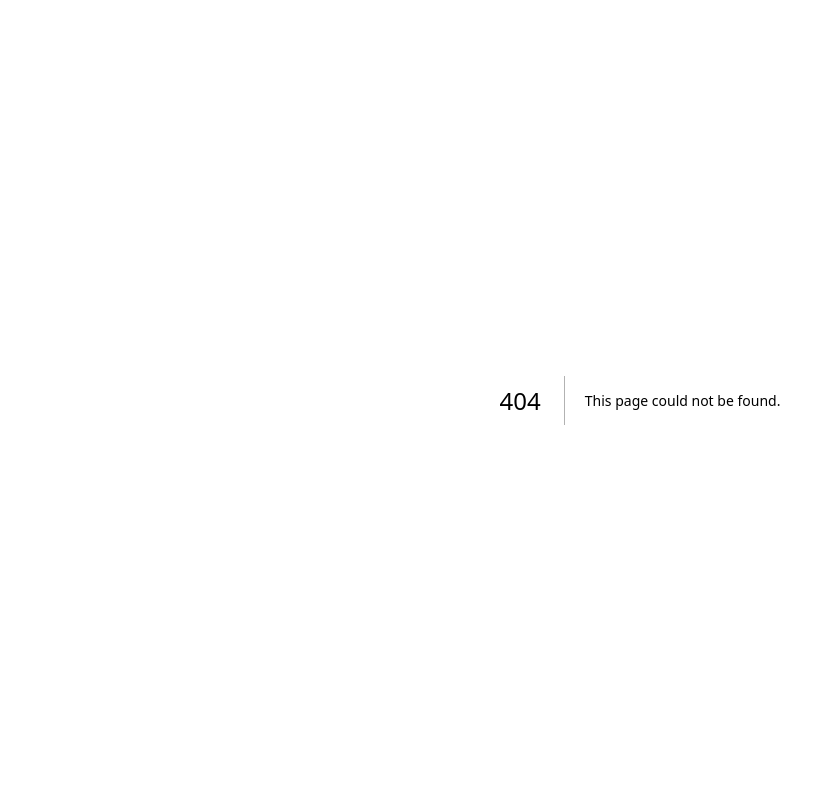
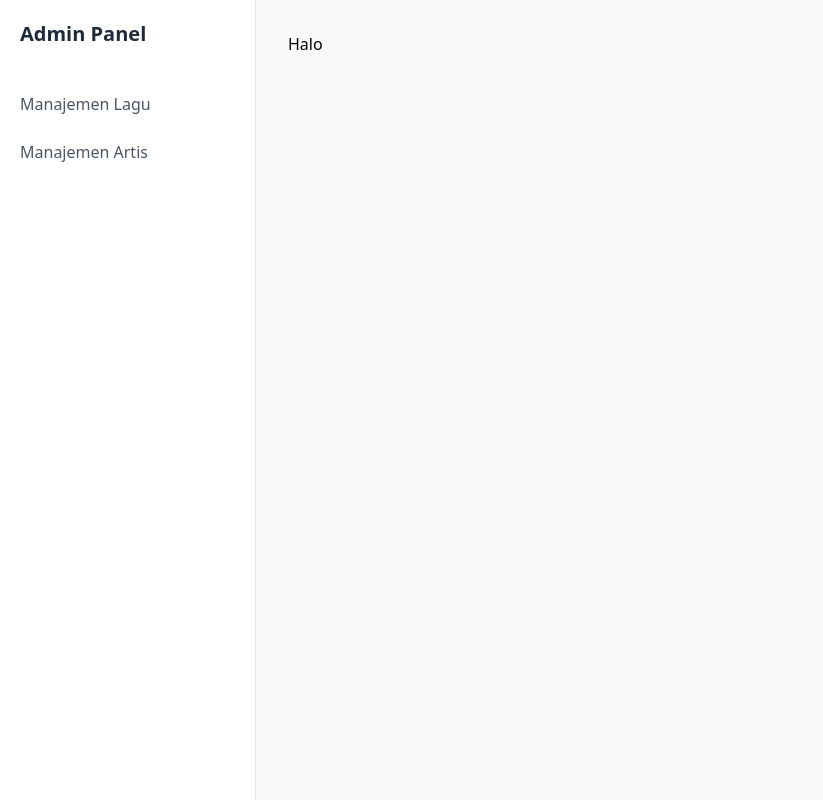
Before and after one commit to chailykevin/lyrics-app-approuter, a Next.js app: page /admin in a window 1280 px wide. Before the commit this address had no page. Shown: the whole page, without its empty margins (0-823 px from the left). Built offline with nearby package versions, Linux system fonts and the light colour scheme.

Commit message:
feat: add layout for admin page

```diff
--- /dev/null
+++ b/src/app/admin/layout.tsx
@@ -0,0 +1,54 @@
+"use client";
+
+import React from "react";
+import Link from "next/link";
+import { usePathname } from "next/navigation";
+
+type Props = {
+  children: React.ReactNode;
+};
+
+export default function AdminLayout({ children }: Props) {
+  const pathname = usePathname();
+
+  const navItems = [
+    { href: "/admin/songs", label: "Manajemen Lagu" },
+    { href: "/admin/artists", label: "Manajemen Artis" },
+  ];
+
+  return (
+    <div className="flex min-h-screen bg-gray-50">
+      {/* ===== Sidebar ===== */}
+      <aside className="w-64 flex-shrink-0 bg-white border-r border-gray-200">
+        <div className="p-5">
+          <h2 className="text-xl font-bold text-gray-800">Admin Panel</h2>
+        </div>
+        <nav className="mt-4 px-3">
+          <ul className="space-y-2">
+            {navItems.map((item) => (
+              <li key={item.href}>
+                <Link
+                  href={item.href}
+                  className={`
+                    flex items-center space-x-3 p-2 rounded-md text-gray-600 hover:bg-gray-100
+                    ${
+                      pathname.startsWith(item.href)
+                        ? "bg-blue-500 text-white hover:bg-blue-600"
+                        : ""
+                    }
+                  `}
+                >
+                  {/* Anda bisa menambahkan ikon di sini nanti */}
+                  <span>{item.label}</span>
+                </Link>
+              </li>
+            ))}
+          </ul>
+        </nav>
+      </aside>
+
+      {/* ===== Main Content ===== */}
+      <main className="flex flex-col flex-1 w-max p-8">{children}</main>
+    </div>
+  );
+}
--- /dev/null
+++ b/src/app/admin/page.tsx
@@ -0,0 +1,5 @@
+const AdminHomePage = () => {
+  return <h1 className="text-black">Halo</h1>;
+};
+
+export default AdminHomePage;
```
